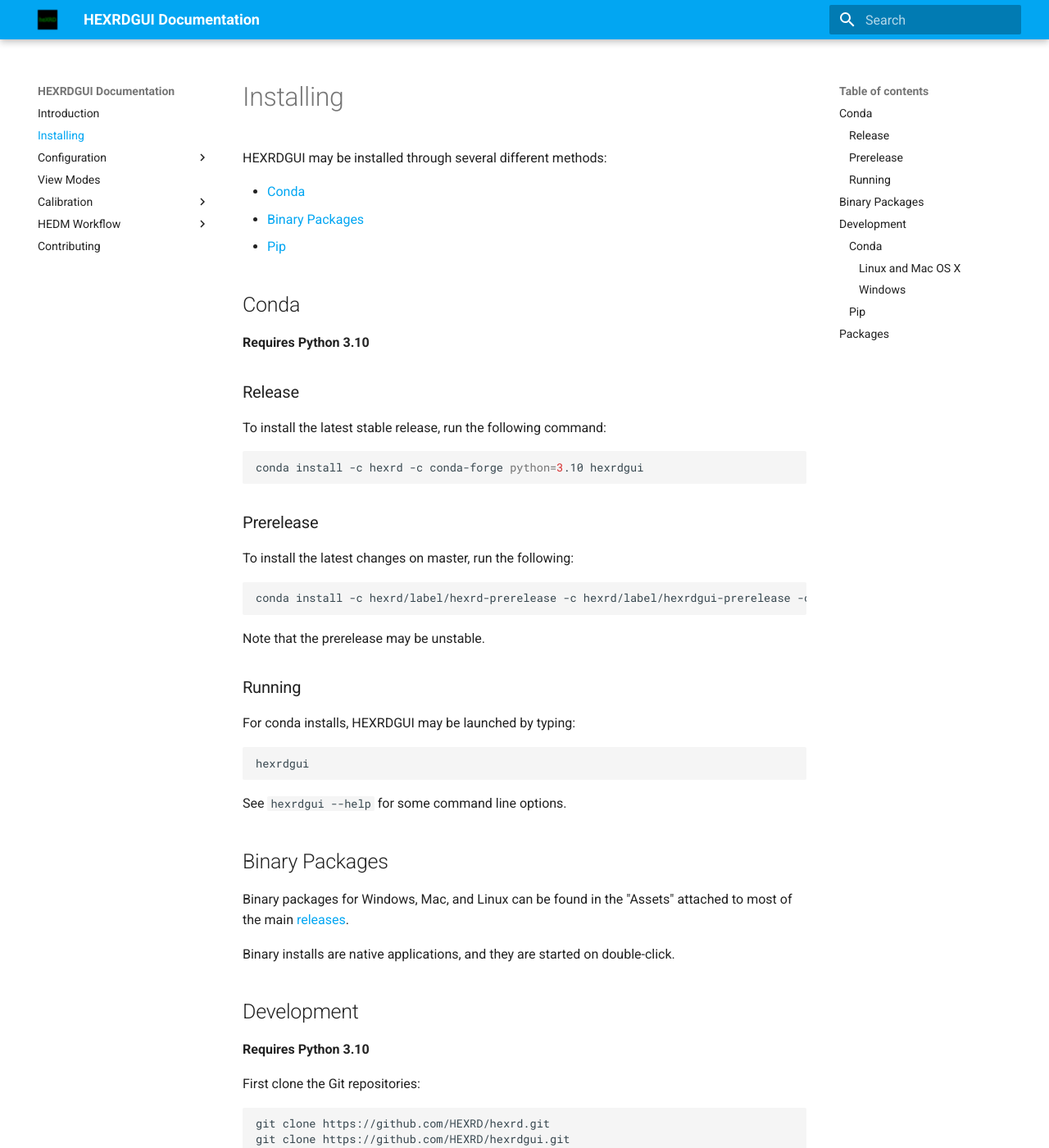
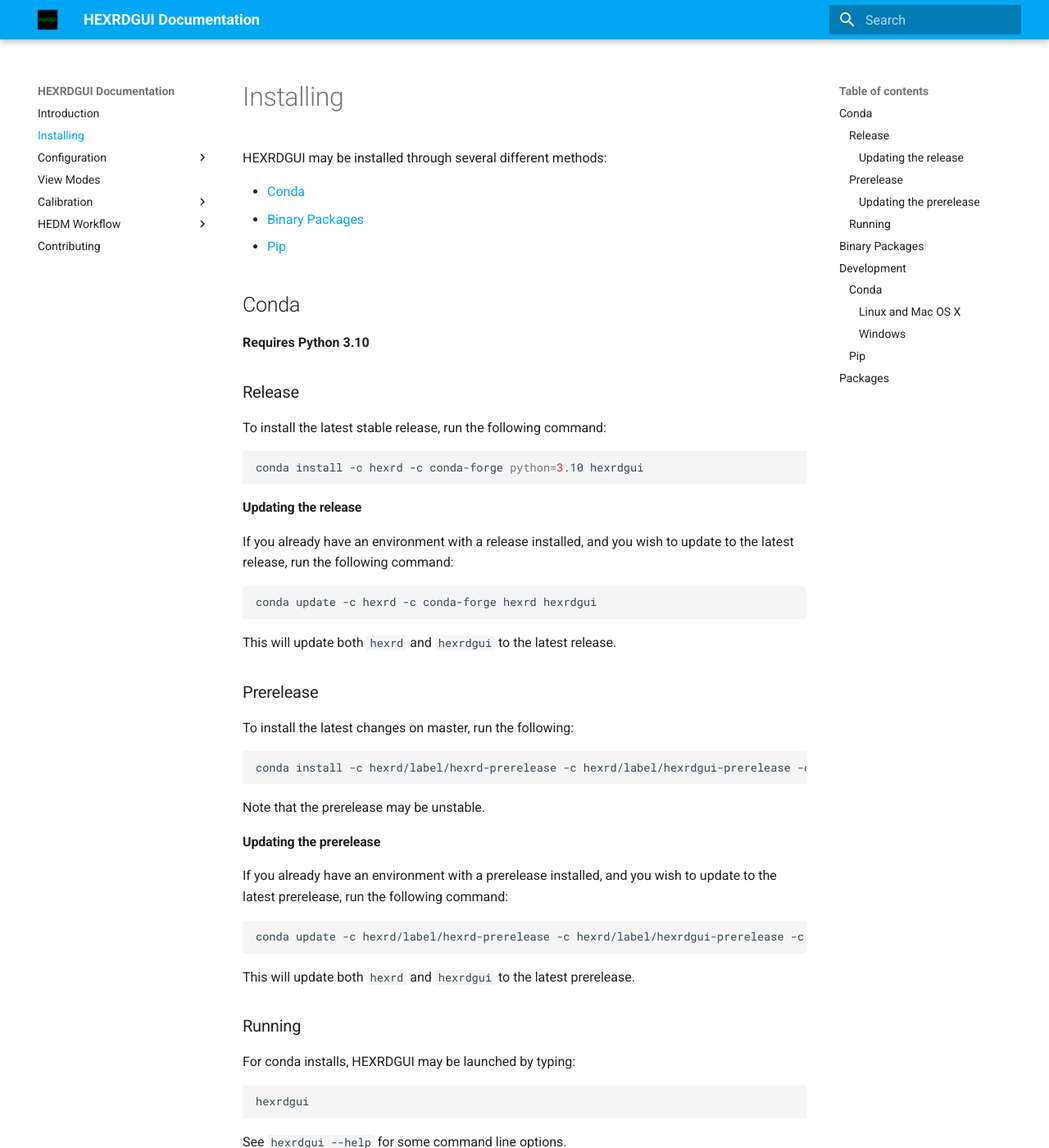
Before and after one commit to HEXRD/hexrdgui-docs, an MkDocs documentation site: the page built from docs/installing.md, in a window 1280 px wide and 1400 px high. Shown: the whole window at 82% size. Built offline with MkDocs 1.6.1 and Material for MkDocs 9.7.7, drawn with Linux system fonts in a browser that asks for light colours.

Commit message:
Add instructions for updating conda setups
Signed-off-by: Patrick Avery <patrick.avery@kitware.com>

````diff
--- a/docs/installing.md
+++ b/docs/installing.md
@@ -17,6 +17,17 @@ To install the latest stable release, run the following command:
 conda install -c hexrd -c conda-forge python=3.10 hexrdgui
 ```
 
+#### Updating the release
+
+If you already have an environment with a release installed, and you wish to
+update to the latest release, run the following command:
+
+```bash
+conda update -c hexrd -c conda-forge hexrd hexrdgui
+```
+
+This will update both `hexrd` and `hexrdgui` to the latest release.
+
 ### Prerelease
 To install the latest changes on master, run the following:
 
@@ -25,6 +36,17 @@ conda install -c hexrd/label/hexrd-prerelease -c hexrd/label/hexrdgui-prerelease
 ```
 
 Note that the prerelease may be unstable.
+
+#### Updating the prerelease
+
+If you already have an environment with a prerelease installed, and you wish to
+update to the latest prerelease, run the following command:
+
+```bash
+conda update -c hexrd/label/hexrd-prerelease -c hexrd/label/hexrdgui-prerelease -c conda-forge hexrd hexrdgui
+```
+
+This will update both `hexrd` and `hexrdgui` to the latest prerelease.
 
 ### Running
 
````
